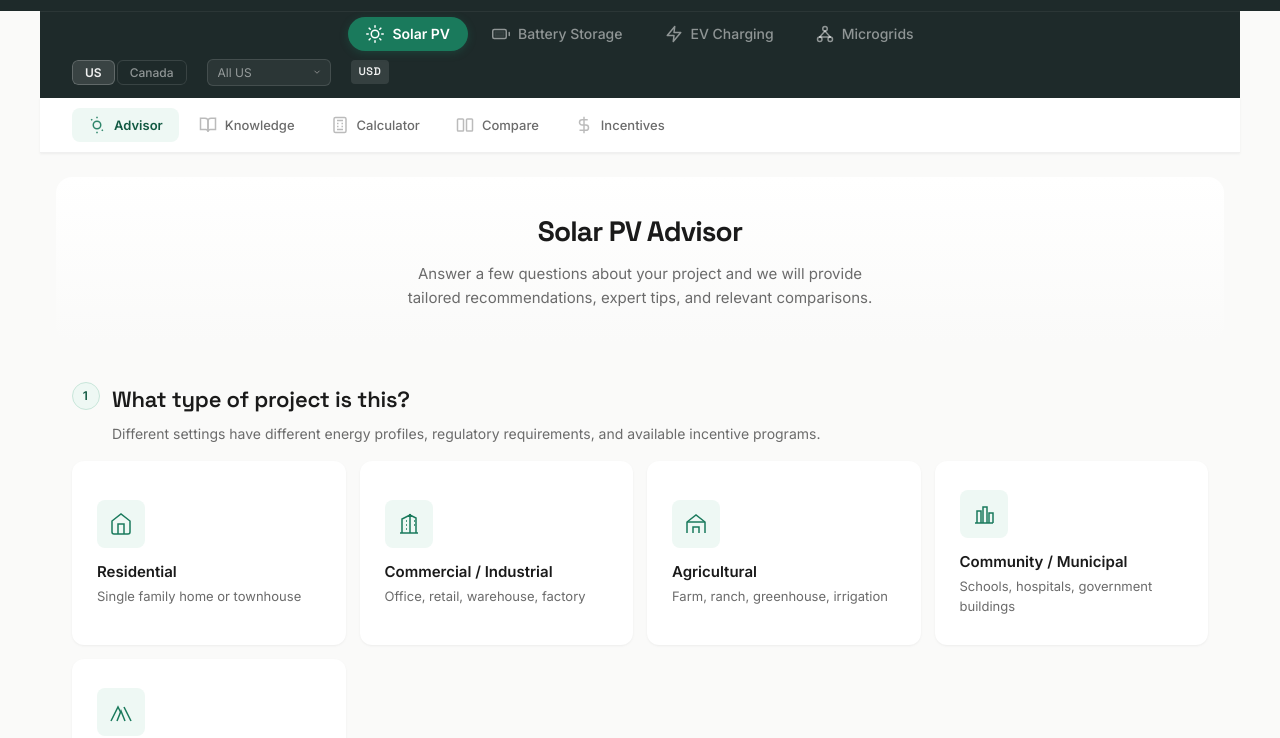
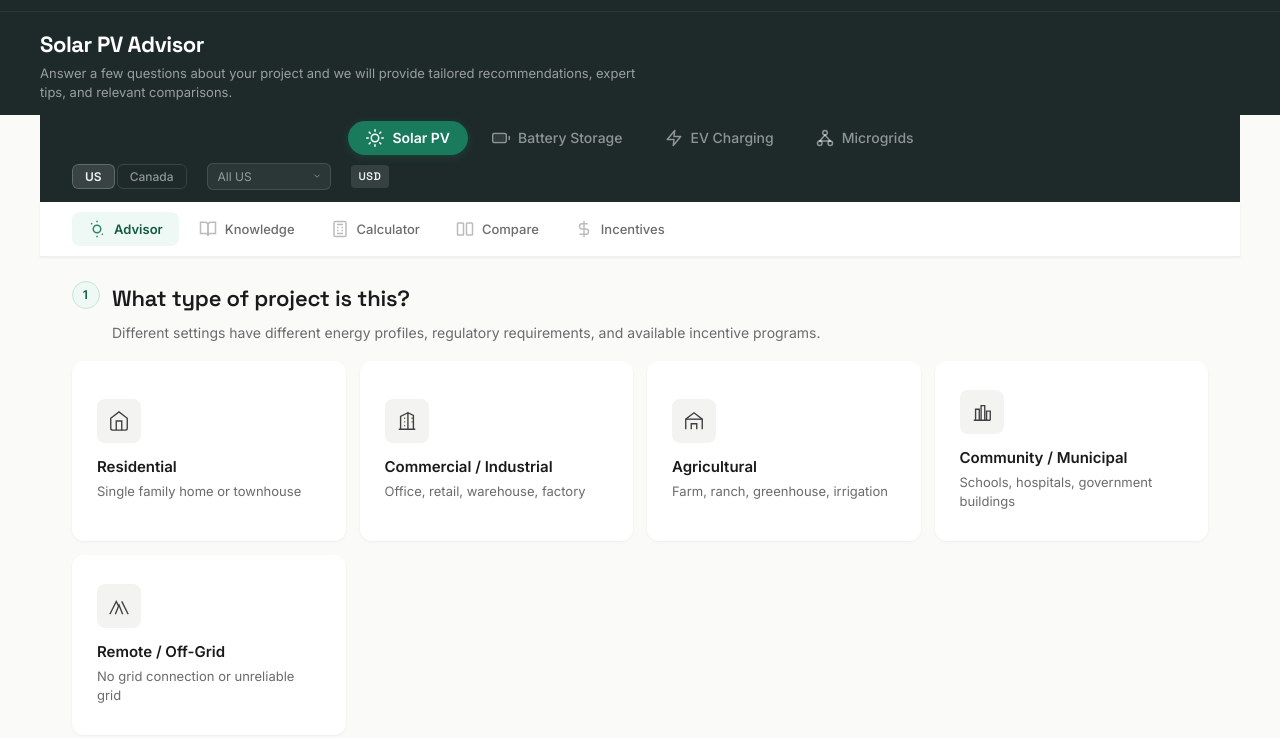
Before and after one commit to joshuastr/renewables-wizard, a website built with Vite: page index.html in a window 1280 px wide. Both pictures are taken after a click on the tab "Advisor". Shown: the part 62-800 px from the top of the page. Built offline with nearby package versions, Linux system fonts and the light colour scheme.

Commit message:
Context bar above domains, fix icon contrast, fix sliders, add transit option, dynamic tab/domain titles

```diff
--- a/index.html
+++ b/index.html
@@ -57,6 +57,14 @@
             </div>
         </div>
     </header>
+
+    <div class="domain-context-bar">
+        <div class="domain-context-inner">
+            <h1 class="domain-context-title" id="domainContextTitle">Solar PV Advisor</h1>
+            <p class="domain-context-desc" id="domainContextDesc">Answer a few questions about your project and we will
+                provide tailored recommendations, expert tips, and relevant comparisons.</p>
+        </div>
+    </div>
 
     <div class="domain-selector" id="domainSelector">
         <button class="domain-btn active" data-domain="solar">
@@ -127,6 +135,7 @@
             </div>
         </div>
     </div>
+
 
     <nav class="tool-tabs" role="tablist">
         <button class="tool-tab active" data-tab="advisor" role="tab" aria-selected="true">
--- a/public/data/decision-tree.json
+++ b/public/data/decision-tree.json
@@ -296,6 +296,12 @@
                     "label": "Highway / Corridor",
                     "icon": "road",
                     "description": "Fast charging along travel routes"
+                },
+                {
+                    "value": "transit",
+                    "label": "Transit / Public Transport",
+                    "icon": "bus",
+                    "description": "Municipal transit, school buses, shuttle services"
                 }
             ]
         },
@@ -756,6 +762,28 @@
             "domain": [
                 "ev"
             ],
+            "name": "Transit / Public Transport Charging",
+            "conditions": {
+                "use-case": "transit"
+            },
+            "recommendedCategories": [
+                "fleet-depot",
+                "dcfc-high-power"
+            ],
+            "reasoning": "Transit electrification typically involves large-battery vehicles (buses at 200-600 kWh, school buses at 100-200 kWh) with predictable routes and return-to-depot schedules. Overnight depot charging with managed Level 2 or medium-power DC (50-150 kW) is the most cost-effective approach. On-route opportunity charging at terminals using 150-450 kW chargers can supplement depot charging for routes too long for a single charge.",
+            "tips": [
+                "Start with routes that are shortest and most predictable - these have the lowest risk",
+                "Depot overnight charging at 50-100 kW is 3-5x cheaper per bus than 450 kW en-route chargers",
+                "Federal Transit Administration (FTA) Low-No Emission grants cover buses and charging infrastructure",
+                "School bus electrification qualifies for EPA Clean School Bus rebates ($250K-375K per bus)",
+                "Vehicle-to-grid (V2G) with electric school buses can generate revenue during summer months",
+                "Plan electrical infrastructure for full fleet electrification from day one, even if starting with a pilot"
+            ]
+        },
+        {
+            "domain": [
+                "ev"
+            ],
             "name": "General EV Charging Recommendation",
             "conditions": {},
             "recommendedCategories": [
--- a/src/calculator.js
+++ b/src/calculator.js
@@ -158,7 +158,7 @@ function renderSolarCalculator(container) {
             const max = parseFloat(slider.max || 100)
             const val = parseFloat(slider.value)
             const perc = ((val - min) / (max - min)) * 100
-            slider.style.background = `linear-gradient(to right, #7dc4ab ${perc}%, #e5e5e3 ${perc}%)`
+            slider.style.background = `linear-gradient(to right, #a8d5c2 ${perc}%, #e8e8e6 ${perc}%)`
         })
     }
 
@@ -338,7 +338,7 @@ function renderEvCalculator(container) {
             const max = parseFloat(slider.max || 100)
             const val = parseFloat(slider.value)
             const perc = ((val - min) / (max - min)) * 100
-            slider.style.background = `linear-gradient(to right, #7dc4ab ${perc}%, #e5e5e3 ${perc}%)`
+            slider.style.background = `linear-gradient(to right, #a8d5c2 ${perc}%, #e8e8e6 ${perc}%)`
         })
     }
 
--- a/src/main.js
+++ b/src/main.js
@@ -21,18 +21,39 @@ export function formatCurrency(amount) {
     return `${symbol}${Math.round(amount).toLocaleString('en')}`
 }
 
+const domainNames = { solar: 'Solar PV', storage: 'Battery Storage', ev: 'EV Charging', microgrid: 'Microgrids' }
+const tabContexts = {
+    advisor: { suffix: 'Advisor', desc: 'Answer a few questions about your project and we will provide tailored recommendations, expert tips, and relevant comparisons.' },
+    knowledge: { suffix: 'Knowledge Base', desc: 'Frequently asked questions and expert guidance. Search or browse by category.' },
+    calculator: { suffix: 'Calculator', desc: 'Estimate system size, production, costs, and payback period.' },
+    compare: { suffix: 'Product Comparison', desc: 'Browse products and select up to 3 to compare side by side. All specifications are from public manufacturer data.' },
+    incentives: { suffix: 'Incentives', desc: 'Discover rebates, tax credits, grants, and financing programs.' }
+}
+let activeTab = 'advisor'
+
+function updateContextBar() {
+    const contextTitle = document.getElementById('domainContextTitle')
+    const contextDesc = document.getElementById('domainContextDesc')
+    const domain = domainNames[activeDomain] || 'Renewables'
+    const tab = tabContexts[activeTab] || tabContexts.advisor
+    if (contextTitle) contextTitle.textContent = `${domain} ${tab.suffix}`
+    if (contextDesc) contextDesc.textContent = tab.desc
+}
+
 function initTabs() {
     const tabs = document.querySelectorAll('.tool-tab')
     const panels = document.querySelectorAll('.tab-panel')
     tabs.forEach(tab => {
         tab.addEventListener('click', () => {
             const target = tab.dataset.tab
+            activeTab = target
             tabs.forEach(t => { t.classList.remove('active'); t.setAttribute('aria-selected', 'false') })
             tab.classList.add('active')
             tab.setAttribute('aria-selected', 'true')
             panels.forEach(p => p.classList.remove('active'))
             const panel = document.getElementById(target + 'Panel')
             if (panel) panel.classList.add('active')
+            updateContextBar()
         })
     })
 }
@@ -47,6 +68,7 @@ function initDomainSelector() {
             btns.forEach(b => b.classList.remove('active'))
             btn.classList.add('active')
             document.body.dataset.domain = domain
+            updateContextBar()
             refreshAllModules()
         })
     })
--- a/src/style.css
+++ b/src/style.css
@@ -324,7 +324,36 @@ body {
     font-weight: 500
 }
 
-/* Tabs — on white bar below dark nav */
+/* Domain Context Bar — on dark bg below header */
+.domain-context-bar {
+    background: var(--nav-bg);
+    border-bottom: none;
+    padding: 16px 32px 12px
+}
+
+.domain-context-inner {
+    max-width: 1200px;
+    margin: 0 auto
+}
+
+.domain-context-title {
+    font-family: var(--font-heading);
+    font-size: 22px;
+    font-weight: 700;
+    color: #ffffff;
+    letter-spacing: -0.02em;
+    margin: 0 0 2px
+}
+
+.domain-context-desc {
+    font-size: 13px;
+    color: rgba(255, 255, 255, 0.55);
+    margin: 0;
+    line-height: 1.5;
+    max-width: 600px
+}
+
+/* Tabs — on white bar below context title */
 .tool-tabs {
     display: flex;
     gap: 4px;
@@ -492,33 +521,9 @@ body {
     background: var(--bg-subtle)
 }
 
-/* Section Intro — gradient hero zone */
+/* Section Intro — hidden, context is now above tabs */
 .section-intro {
-    text-align: center;
-    margin-bottom: 40px;
-    padding: 32px 24px;
-    background: linear-gradient(180deg, var(--bg-white) 0%, var(--bg-page) 100%);
-    border-radius: var(--radius-lg);
-    margin-left: -16px;
-    margin-right: -16px
-}
-
-.section-intro h2 {
-    font-family: var(--font-heading);
-    font-size: 28px;
-    font-weight: 700;
-    color: var(--ink);
-    letter-spacing: -0.03em;
-    margin-bottom: 8px
-}
-
-.section-intro p {
-    font-size: 15px;
-    color: var(--ink-3);
-    max-width: 500px;
-    margin: 0 auto;
-    line-height: 1.6;
-    font-weight: 400
+    display: none
 }
 
 /* Wizard */
@@ -608,21 +613,21 @@ body {
     display: flex;
     align-items: center;
     justify-content: center;
-    width: 48px;
-    height: 48px;
+    width: 44px;
+    height: 44px;
     border-radius: var(--radius-sm);
+    background: var(--bg-subtle);
+    color: var(--ink-2);
+    font-size: 0
+}
+
+.wizard-option-icon svg {
+    width: 22px;
+    height: 22px
+}
+
+.wizard-option.selected .wizard-option-icon {
     background: var(--accent-light);
-    color: var(--accent);
-    font-size: 0
-}
-
-.wizard-option-icon svg {
-    width: 24px;
-    height: 24px
-}
-
-.wizard-option.selected .wizard-option-icon {
-    background: var(--accent-mid);
     color: var(--accent-dark)
 }
 
@@ -1775,45 +1780,46 @@ body {
     width: 100%;
     appearance: none;
     -webkit-appearance: none;
-    height: 3px;
-    border-radius: 2px;
-    background: #e5e5e3;
+    height: 2px;
+    border-radius: 1px;
+    background: #e0e0de;
     outline: none;
     cursor: pointer;
-    margin: 12px 0;
+    margin: 14px 0;
 }
 
 .calc-slider::-webkit-slider-thumb {
     appearance: none;
     -webkit-appearance: none;
-    width: 20px;
-    height: 20px;
+    width: 16px;
+    height: 16px;
     border-radius: 50%;
     background: #ffffff;
-    border: 2px solid var(--accent);
+    border: 1.5px solid var(--accent);
     cursor: pointer;
-    box-shadow: 0 1px 6px rgba(0, 0, 0, 0.15);
+    box-shadow: 0 1px 4px rgba(0, 0, 0, 0.12);
     margin-top: 0;
-    transition: box-shadow 0.15s ease;
+    transition: box-shadow 0.15s ease, transform 0.15s ease;
 }
 
 .calc-slider::-webkit-slider-thumb:hover {
-    box-shadow: 0 2px 8px rgba(0, 0, 0, 0.2);
+    box-shadow: 0 2px 8px rgba(0, 0, 0, 0.18);
+    transform: scale(1.1);
 }
 
 .calc-slider::-moz-range-thumb {
-    width: 20px;
-    height: 20px;
+    width: 16px;
+    height: 16px;
     border-radius: 50%;
     background: #ffffff;
-    border: 2px solid var(--accent);
+    border: 1.5px solid var(--accent);
     cursor: pointer;
-    box-shadow: 0 1px 6px rgba(0, 0, 0, 0.15);
+    box-shadow: 0 1px 4px rgba(0, 0, 0, 0.12);
 }
 
 .calc-slider::-moz-range-track {
     width: 100%;
-    height: 3px;
+    height: 2px;
     cursor: pointer;
     background: transparent;
     border-color: transparent;
--- a/src/wizard.js
+++ b/src/wizard.js
@@ -11,7 +11,7 @@ const svgIcons = {
   shield: '<svg width="22" height="22" viewBox="0 0 24 24" fill="none" stroke="currentColor" stroke-width="1.5"><path d="M12 22s8-4 8-10V5l-8-3-8 3v7c0 6 8 10 8 10z"/></svg>',
   battery: '<svg width="22" height="22" viewBox="0 0 24 24" fill="none" stroke="currentColor" stroke-width="1.5"><rect x="1" y="6" width="18" height="12" rx="2"/><line x1="23" y1="10" x2="23" y2="14"/></svg>',
   chart: '<svg width="22" height="22" viewBox="0 0 24 24" fill="none" stroke="currentColor" stroke-width="1.5"><polyline points="22 12 18 12 15 21 9 3 6 12 2 12"/></svg>',
-  leaf: '<svg width="22" height="22" viewBox="0 0 24 24" fill="none" stroke="currentColor" stroke-width="1.5"><path d="M17 8C8 10 5.9 16.17 3.82 21.34l1.89.66L7 18"/><path d="M17 8c4-1 8 4 4 8s-8 4-12-1"/></svg>',
+  leaf: '<svg width="22" height="22" viewBox="0 0 24 24" fill="none" stroke="currentColor" stroke-width="1.5"><path d="M6 21c3-3 4-7 4-12 4 0 8 1 11 4-1 5-5 9-11 9-2 0-3-1-4-1z"/><path d="M7 20c2-3 4-6 9-9"/></svg>',
   grid: '<svg width="22" height="22" viewBox="0 0 24 24" fill="none" stroke="currentColor" stroke-width="1.5"><circle cx="12" cy="5" r="3"/><circle cx="5" cy="19" r="3"/><circle cx="19" cy="19" r="3"/><line x1="12" y1="8" x2="5" y2="16"/><line x1="12" y1="8" x2="19" y2="16"/><line x1="5" y1="16" x2="19" y2="16"/></svg>',
   sun: '<svg width="22" height="22" viewBox="0 0 24 24" fill="none" stroke="currentColor" stroke-width="1.5"><circle cx="12" cy="12" r="5"/><line x1="12" y1="1" x2="12" y2="3"/><line x1="12" y1="21" x2="12" y2="23"/><line x1="4.22" y1="4.22" x2="5.64" y2="5.64"/><line x1="18.36" y1="18.36" x2="19.78" y2="19.78"/><line x1="1" y1="12" x2="3" y2="12"/><line x1="21" y1="12" x2="23" y2="12"/></svg>',
   'sun-battery': '<svg width="22" height="22" viewBox="0 0 24 24" fill="none" stroke="currentColor" stroke-width="1.5"><circle cx="9" cy="7" r="3.5"/><line x1="9" y1="1" x2="9" y2="2.5"/><line x1="4" y1="3" x2="5.1" y2="4.1"/><line x1="14" y1="3" x2="12.9" y2="4.1"/><line x1="2" y1="7" x2="3.5" y2="7"/><rect x="6" y="14" width="14" height="8" rx="1.5"/><line x1="22" y1="17" x2="22" y2="19"/></svg>',
```
